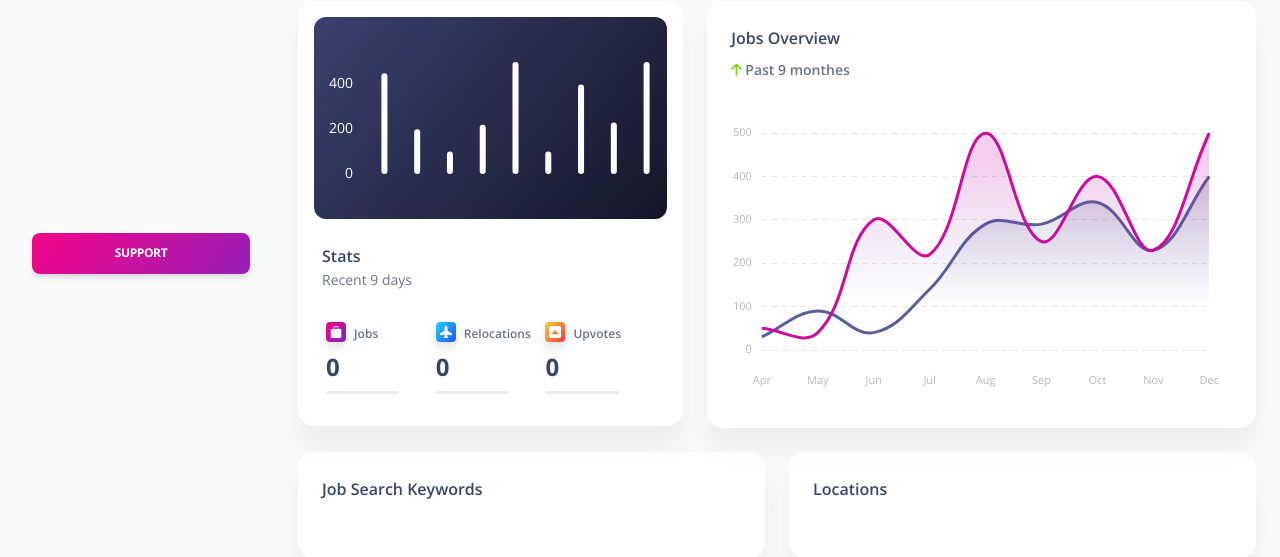
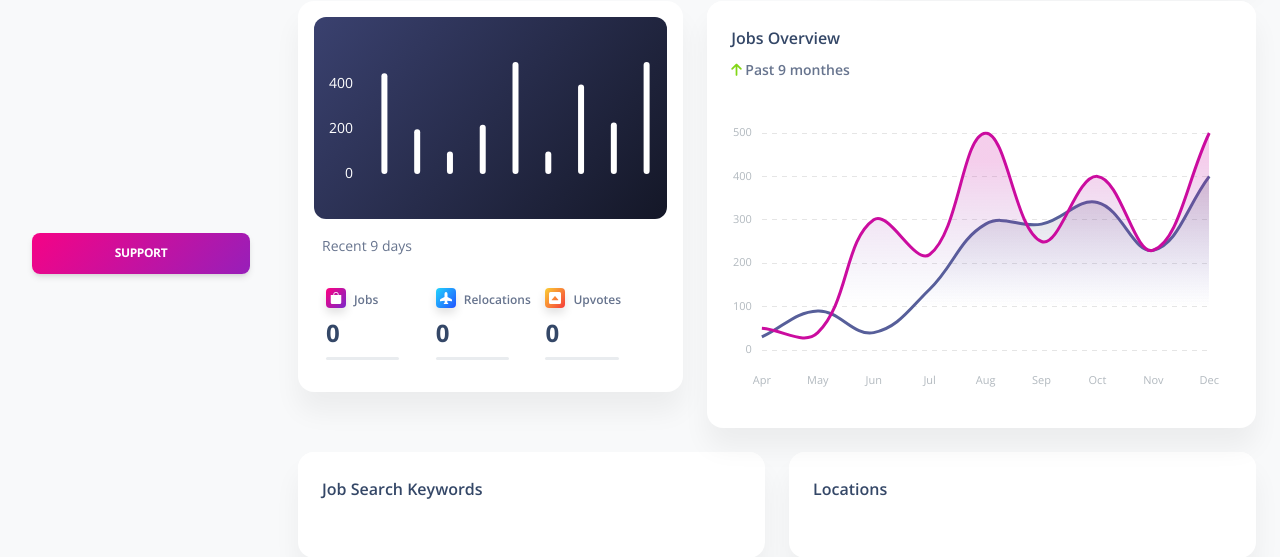
Before and after one commit to amirayat/RelocateJobs, a Django app: page / in a window 1280 px wide. Shown: the part 478-1035 px from the top of the page. Run offline with Django 4.2, Linux system fonts and the light colour scheme; data that the repository does not hold is empty; some libraries are stand-ins or nearby versions.

Commit message:
remove extr line

```diff
--- a/admin_soft/templates/pages/index.html
+++ b/admin_soft/templates/pages/index.html
@@ -137,7 +137,6 @@
                   <canvas id="chart-bars" class="chart-canvas" height="170"></canvas>
                 </div>
               </div>
-              <h6 class="ms-2 mt-4 mb-0"> Stats </h6>
               <p class="text-sm ms-2"> Recent 9 days </p>
               <div class="container border-radius-lg">
                 <div class="row">
```
